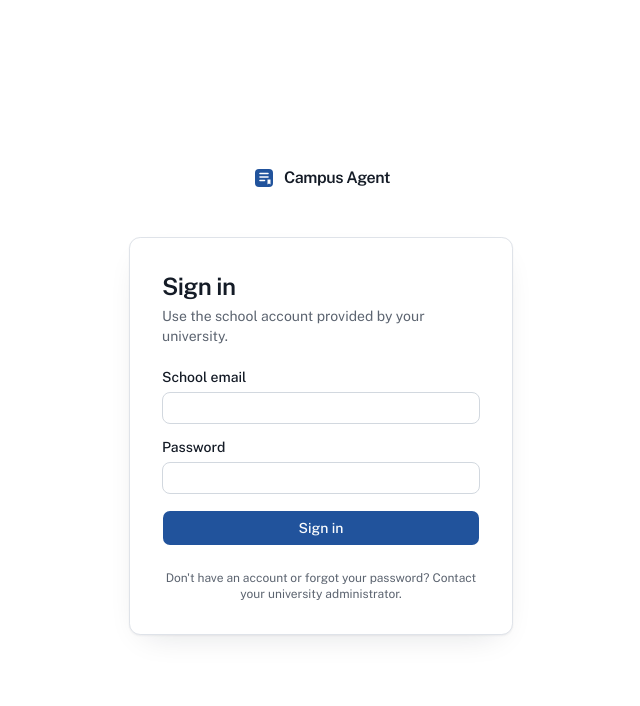
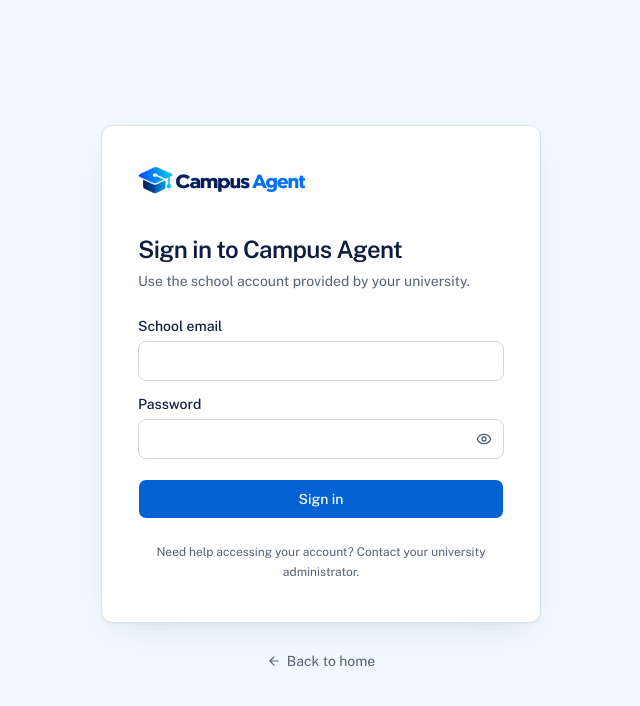
Before and after one commit to jjohnlesterr/campus-agent, a Next.js app: page /login in a window 1280 px wide. Shown: the top 706 px of the page, without its empty margins (319-959 px from the left). Built offline with nearby package versions, Linux system fonts and the light colour scheme; no server answers; the database is empty.

Commit message:
feat: polish landing and login branding

```diff
--- a/app/(auth)/layout.tsx
+++ b/app/(auth)/layout.tsx
@@ -1,18 +1,26 @@
+import { ArrowLeft } from "lucide-react"
 import Link from "next/link"
 
-import { Wordmark } from "@/components/shared/wordmark"
-import { getBranding } from "@/lib/branding"
+import { Logo } from "@/components/shared/logo"
 
-export default async function AuthLayout({ children }: { children: React.ReactNode }) {
-  const { assistantName } = await getBranding()
-
+// Sign in and first-login Change Password share this centered card.
+export default function AuthLayout({ children }: { children: React.ReactNode }) {
   return (
-    <main className="flex flex-1 flex-col items-center justify-center gap-10 px-4 py-12">
-      <Link href="/" className="rounded-md outline-none focus-visible:ring-3 focus-visible:ring-ring/50">
-        <Wordmark name={assistantName} />
-      </Link>
-      <div className="w-full max-w-sm rounded-xl border bg-card p-6 shadow-[0_1px_2px_oklch(0.22_0.025_262/0.05),0_12px_32px_-16px_oklch(0.22_0.025_262/0.16)] sm:p-8">
-        {children}
+    <main className="auth-page flex flex-1 flex-col items-center justify-center bg-[var(--canvas)] px-4 py-10 sm:py-16">
+      <div className="w-full max-w-[440px]">
+        <div className="rounded-xl border bg-background px-6 py-8 shadow-[0_1px_2px_oklch(0.3_0.05_260/0.05),0_12px_32px_-18px_oklch(0.3_0.05_260/0.18)] sm:px-9 sm:py-10">
+          <Link href="/" aria-label="Campus Agent home" className="inline-block rounded-md outline-none focus-visible:ring-3 focus-visible:ring-ring/50">
+            <Logo className="h-7 w-auto" priority />
+          </Link>
+          <div className="mt-8">{children}</div>
+        </div>
+        <Link
+          href="/"
+          className="mx-auto mt-6 flex w-fit items-center gap-1.5 rounded-md px-2 py-1 text-sm text-muted-foreground transition-colors outline-none hover:text-foreground focus-visible:ring-3 focus-visible:ring-ring/50"
+        >
+          <ArrowLeft className="size-3.5" aria-hidden="true" />
+          Back to home
+        </Link>
       </div>
     </main>
   )
--- a/app/(auth)/login/page.tsx
+++ b/app/(auth)/login/page.tsx
@@ -2,27 +2,26 @@
 
 import { LoginForm } from "@/components/auth/login-form"
 import { getCurrentProfile, nextPathFor } from "@/lib/auth"
+import { getBranding } from "@/lib/branding"
 
 export default async function LoginPage({ searchParams }: PageProps<"/login">) {
-  const profile = await getCurrentProfile()
+  const [profile, { assistantName }] = await Promise.all([getCurrentProfile(), getBranding()])
   if (profile) redirect(nextPathFor(profile))
 
   const { error } = await searchParams
 
   return (
     <>
-      <h1 className="text-2xl font-semibold tracking-tight">Sign in</h1>
-      <p className="mt-1 mb-6 text-sm text-muted-foreground">
-        Use the school account provided by your university.
-      </p>
+      <h1 className="text-2xl font-semibold tracking-tight">Sign in to {assistantName}</h1>
+      <p className="mt-1.5 mb-7 text-sm text-muted-foreground">Use the school account provided by your university.</p>
       {error === "confirm" && (
-        <p role="alert" className="mb-4 text-sm text-destructive">
+        <p role="alert" className="mb-4 rounded-md border border-destructive/20 bg-destructive/5 px-3 py-2 text-sm text-destructive">
           That link is invalid or has expired. Contact your administrator for a new one.
         </p>
       )}
       <LoginForm />
-      <p className="mt-6 text-center text-xs text-muted-foreground">
-        Don&apos;t have an account or forgot your password? Contact your university administrator.
+      <p className="mt-6 text-center text-xs leading-relaxed text-muted-foreground">
+        Need help accessing your account? Contact your university administrator.
       </p>
     </>
   )
--- a/app/globals.css
+++ b/app/globals.css
@@ -91,6 +91,24 @@
   --ink-muted: oklch(0.76 0.03 258);
 }
 
+/* Public landing, sign-in and student app: white / light sky-blue canvas, deep navy
+   type and the Campus Agent blue from the logo. Applies only while those are mounted
+   (the admin console sets the same palette in app/admin/admin.css). */
+:root:has(.landing-page),
+:root:has(.auth-page),
+:root:has(.student-shell) {
+  --canvas: oklch(0.975 0.012 238);
+  --foreground: oklch(0.24 0.07 264);
+  --primary: oklch(0.52 0.19 258);
+  --primary-foreground: oklch(0.99 0.005 255);
+  --muted-foreground: oklch(0.49 0.035 256);
+  --accent: oklch(0.948 0.028 250);
+  --accent-foreground: oklch(0.42 0.16 258);
+  --border: oklch(0.912 0.012 250);
+  --input: oklch(0.87 0.016 250);
+  --ring: oklch(0.6 0.16 256);
+}
+
 .dark {
   --background: oklch(0.145 0 0);
   --foreground: oklch(0.985 0 0);
--- a/app/page.tsx
+++ b/app/page.tsx
@@ -1,176 +1,132 @@
-import { BookOpen, Building2, CalendarDays, FileCheck2, MapPin, ShieldCheck } from "lucide-react"
+import { BookOpen, Building2, CalendarDays, FileCheck2, ShieldCheck } from "lucide-react"
 import Link from "next/link"
 
 import { QuestionComposer } from "@/components/assistant/question-composer"
 import { ExampleAnswer } from "@/components/landing/example-answer"
+import { LandingNav } from "@/components/landing/landing-nav"
+import { Logo } from "@/components/shared/logo"
 import { HowItWorksSteps } from "@/components/shared/how-it-works-steps"
-import { Wordmark } from "@/components/shared/wordmark"
 import { buttonVariants } from "@/components/ui/button"
-import { getCurrentProfile, homePathFor } from "@/lib/auth"
 import { getBranding } from "@/lib/branding"
 
 const SUGGESTIONS = [
-  "How do I enroll?",
+  "How do I fix an INC grade?",
+  "Where is the Registrar?",
   "What are the Dean's List requirements?",
-  "Where is the Registrar?",
-  "What are the admission requirements?",
+  "How do I request my TOR?",
 ]
 
 const SOURCES = [
-  { icon: BookOpen, name: "Student handbook", use: "Policies, academic rules and procedures" },
-  { icon: FileCheck2, name: "Official memos and guidelines", use: "Updated processes, reviewed by staff" },
-  { icon: Building2, name: "Office directory", use: "Who handles what, office heads and hours" },
-  { icon: CalendarDays, name: "Calendar of activities", use: "Events, exams and university dates" },
-  { icon: MapPin, name: "Campus map", use: "Where each office and building is" },
+  { icon: BookOpen, name: "Student Handbook", use: "Academic rules, policies and procedures" },
+  { icon: FileCheck2, name: "Official Memos and Policies", use: "Updated processes, reviewed by university staff" },
+  { icon: Building2, name: "Campus / Office Information", use: "Which office handles what, and where it is" },
+  { icon: CalendarDays, name: "Academic Calendar", use: "Enrollment, exams and university dates" },
 ]
 
-
 export default async function LandingPage() {
-  const [{ assistantName, universityName }, profile] = await Promise.all([
-    getBranding(),
-    getCurrentProfile(),
-  ])
+  const { assistantName, universityName } = await getBranding()
 
   return (
-    <div className="flex flex-1 flex-col">
-      <header className="border-b">
-        <div className="mx-auto flex h-16 max-w-6xl items-center justify-between gap-4 px-4 sm:px-6">
-          <Link href="/" className="rounded-md outline-none focus-visible:ring-3 focus-visible:ring-ring/50">
-            <Wordmark name={assistantName} className="text-[0.95rem]" />
-          </Link>
-          <nav aria-label="Main" className="flex items-center gap-1 sm:gap-2">
-            <a
-              href="#how-it-works"
-              className="hidden rounded-md px-3 py-2 text-sm text-muted-foreground transition-colors hover:text-foreground sm:block"
-            >
-              How it works
-            </a>
-            <a
-              href="#sources"
-              className="hidden rounded-md px-3 py-2 text-sm text-muted-foreground transition-colors hover:text-foreground sm:block"
-            >
-              Verified sources
-            </a>
-            {profile ? (
-              <Link href={homePathFor(profile.role)} className={buttonVariants({ size: "lg" })}>
-                Open {assistantName}
-              </Link>
-            ) : (
-              <Link href="/login" className={buttonVariants({ variant: "outline", size: "lg" })}>
-                Student sign in
-              </Link>
-            )}
-          </nav>
-        </div>
-      </header>
+    <div className="landing-page flex flex-1 flex-col bg-background">
+      <LandingNav />
 
       <main className="flex-1">
-        {/* Hero: the question box next to what an answer looks like */}
-        <section className="mx-auto grid max-w-6xl gap-12 px-4 pt-14 pb-20 sm:px-6 lg:grid-cols-[1.05fr_1fr] lg:items-center lg:gap-16 lg:pt-20 lg:pb-28">
-          <div className="flex flex-col gap-8">
-            <div>
-              <h1 className="text-4xl leading-[1.08] font-semibold tracking-[-0.03em] sm:text-5xl lg:text-[3.4rem]">
-                The next step, the right office, and the official source.
+        {/* Hero: centered headline and the ask box */}
+        <section className="border-b bg-[var(--canvas)]">
+          <div className="mx-auto flex max-w-3xl flex-col items-center px-4 pt-16 pb-20 text-center sm:px-6 lg:pt-24 lg:pb-24">
+            <p className="text-xs font-semibold tracking-[0.14em] text-primary uppercase">Your campus AI assistant</p>
+            <h1 className="mt-4 text-4xl leading-[1.08] font-semibold tracking-[-0.03em] text-balance sm:text-5xl lg:text-[3.5rem]">
+              Know what to do next <br className="hidden sm:block" />
+              on campus.
             </h1>
-              <p className="mt-5 max-w-xl text-lg leading-relaxed text-muted-foreground">
-                {assistantName} turns {universityName ?? "your university"}&apos;s handbook, memos and
-                office directory into clear, step-by-step guidance — so you know what to do and where
-                to go.
+            <p className="mt-5 max-w-2xl text-base leading-relaxed text-muted-foreground sm:text-lg">
+              {assistantName} turns {universityName ? `${universityName}'s` : "your university's"} handbook, policies, memos,
+              and campus information into clear guidance so you can find the right process, office, and official source.
             </p>
-            </div>
 
+            <div className="mt-9 w-full text-left">
               <QuestionComposer
                 size="large"
-              placeholder="Ask about enrollment, school procedures, or campus services…"
+                placeholder="Ask about enrollment, grades, requirements, offices, or school procedures..."
                 suggestions={SUGGESTIONS}
                 notConnectedMessage="Public answers are coming soon. Students can sign in to see what's available today."
               />
+            </div>
 
-            <p className="flex items-start gap-2 text-sm text-muted-foreground">
-              <ShieldCheck className="mt-0.5 size-4 shrink-0 text-primary" aria-hidden="true" />
-              Public answers use only information the university has marked public. Sign in with your
-              school account for guidance tailored to your college and program.
+            <p className="mt-6 flex max-w-xl items-start gap-2 text-left text-sm text-muted-foreground sm:items-center">
+              <ShieldCheck className="mt-0.5 size-4 shrink-0 text-primary sm:mt-0" aria-hidden="true" />
+              Answers come only from information your university has verified and published.
             </p>
           </div>
-
-          <ExampleAnswer />
         </section>
 
         {/* How it works */}
-        <section id="how-it-works" className="scroll-mt-20 border-t bg-muted/50">
+        <section id="how-it-works" className="scroll-mt-20">
           <div className="mx-auto max-w-6xl px-4 py-20 sm:px-6">
-            <h2 className="max-w-2xl text-3xl font-semibold tracking-tight">
-              Built to guide, not to guess
-            </h2>
-            <p className="mt-3 max-w-2xl text-muted-foreground">
-              School processes are spread across handbooks, memos and office notices. {assistantName}{" "}
-              brings them together and answers with structure.
+            <div className="mx-auto max-w-2xl text-center">
+              <h2 className="text-3xl font-semibold tracking-tight">Built to guide, not to guess</h2>
+              <p className="mt-3 text-muted-foreground">
+                School processes are spread across handbooks, memos and office notices. {assistantName} brings them
+                together and answers with structure.
               </p>
-
+            </div>
             <HowItWorksSteps className="mt-12 grid gap-10 md:grid-cols-3 md:gap-8" />
+            <div className="mx-auto mt-14 max-w-xl">
+              <ExampleAnswer />
+            </div>
           </div>
         </section>
 
         {/* Verified sources */}
-        <section id="sources" className="scroll-mt-20 border-t">
-          <div className="mx-auto grid max-w-6xl gap-12 px-4 py-20 sm:px-6 lg:grid-cols-[1fr_1.2fr] lg:gap-16">
-            <div>
-              <h2 className="text-3xl font-semibold tracking-tight">Answers from official sources only</h2>
+        <section id="sources" className="scroll-mt-20 border-t bg-[var(--canvas)]">
+          <div className="mx-auto max-w-6xl px-4 py-20 sm:px-6">
+            <div className="mx-auto max-w-2xl text-center">
+              <h2 className="text-3xl font-semibold tracking-tight">Verified sources</h2>
               <p className="mt-3 leading-relaxed text-muted-foreground">
-                University staff decide what {assistantName} knows. Guides are reviewed before they are
-                published, and every school-specific answer shows where it came from.
+                University staff decide what {assistantName} knows. Guides are reviewed before they are published, and
+                every school-specific answer shows where it came from.
               </p>
-              <blockquote className="mt-8 border-l border-border pl-4 text-sm leading-relaxed text-muted-foreground">
-                When no verified source exists, it says so:
-                <span className="mt-2 block text-foreground">
-                  “I couldn&apos;t find a verified university source for this yet. You may contact the
-                  Office of the Registrar for confirmation.”
+            </div>
+            <ul className="mt-12 grid gap-4 sm:grid-cols-2 lg:grid-cols-4">
+              {SOURCES.map(({ icon: Icon, name, use }) => (
+                <li key={name} className="rounded-lg border bg-background p-5 shadow-[0_1px_2px_oklch(0.3_0.05_260/0.05)]">
+                  <span className="flex size-9 items-center justify-center rounded-md bg-accent text-accent-foreground">
+                    <Icon className="size-4" aria-hidden="true" />
                   </span>
-              </blockquote>
-            </div>
-
-            <ul className="divide-y rounded-xl border">
-              {SOURCES.map(({ icon: Icon, name, use }) => (
-                <li key={name} className="flex items-center gap-4 px-5 py-4">
-                  <Icon className="size-5 shrink-0 text-primary" aria-hidden="true" />
-                  <div className="min-w-0">
-                    <p className="font-medium">{name}</p>
-                    <p className="text-sm text-muted-foreground">{use}</p>
-                  </div>
+                  <p className="mt-4 font-medium">{name}</p>
+                  <p className="mt-1 text-sm leading-relaxed text-muted-foreground">{use}</p>
                 </li>
               ))}
             </ul>
+            <p className="mx-auto mt-10 max-w-2xl text-center text-sm leading-relaxed text-muted-foreground">
+              When no verified source exists, it says so:{" "}
+              <span className="text-foreground">
+                “I couldn&apos;t find a verified university source for this yet.”
+              </span>
+            </p>
           </div>
         </section>
 
-        {/* Students */}
-        <section className="border-t bg-ink text-ink-foreground">
-          <div className="mx-auto flex max-w-6xl flex-col gap-8 px-4 py-16 sm:px-6 md:flex-row md:items-center md:justify-between">
-            <div className="max-w-xl">
-              <h2 className="text-2xl font-semibold tracking-tight">Enrolled student?</h2>
-              <p className="mt-2 leading-relaxed text-ink-muted">
-                Sign in with your school account to save your conversations and see announcements and
-                events from your college first.
+        {/* About */}
+        <section id="about" className="scroll-mt-20 border-t">
+          <div className="mx-auto flex max-w-3xl flex-col items-center px-4 py-20 text-center sm:px-6">
+            <h2 className="text-3xl font-semibold tracking-tight">About {assistantName}</h2>
+            <p className="mt-3 leading-relaxed text-muted-foreground">
+              {assistantName} helps students navigate university processes using official information. It explains
+              what to do and where to go — it does not submit requests or process transactions. Student accounts are
+              created by your university; there is no public sign-up.
             </p>
-            </div>
-            <div className="flex flex-wrap gap-3">
-              <Link
-                href="/login"
-                className={buttonVariants({
-                  size: "lg",
-                  className: "bg-ink-foreground px-4 text-ink hover:bg-ink-foreground/90",
-                })}
-              >
+            <Link href="/login" className={buttonVariants({ size: "lg", className: "mt-8 px-5" })}>
               Sign in
             </Link>
-            </div>
+            <p className="mt-3 text-xs text-muted-foreground">Use the school account provided by your university.</p>
           </div>
         </section>
       </main>
 
       <footer className="border-t">
-        <div className="mx-auto flex max-w-6xl flex-col gap-2 px-4 py-8 text-sm text-muted-foreground sm:flex-row sm:items-center sm:justify-between sm:px-6">
-          <Wordmark name={assistantName} className="text-sm text-foreground" />
+        <div className="mx-auto flex max-w-6xl flex-col gap-3 px-4 py-8 text-sm text-muted-foreground sm:flex-row sm:items-center sm:justify-between sm:px-6">
+          <Logo className="h-5 w-auto self-start sm:self-auto" />
           <p>{assistantName} explains university processes. It does not submit requests or official transactions.</p>
         </div>
       </footer>
--- a/components/auth/login-form.tsx
+++ b/components/auth/login-form.tsx
@@ -1,6 +1,7 @@
 "use client"
 
-import { useActionState } from "react"
+import { CircleAlert, Eye, EyeOff } from "lucide-react"
+import { useActionState, useState, useTransition } from "react"
 
 import { login } from "@/app/(auth)/actions"
 import { Button } from "@/components/ui/button"
@@ -10,9 +11,20 @@
 // Sign-in only: accounts are provisioned by an administrator.
 export function LoginForm() {
   const [state, formAction, pending] = useActionState(login, undefined)
+  const [, startTransition] = useTransition()
+  const [showPassword, setShowPassword] = useState(false)
+  const error = state?.error
 
   return (
-    <form action={formAction} className="flex flex-col gap-4">
+    <form
+      // Submit manually so the email stays filled in after a failed attempt.
+      onSubmit={(event) => {
+        event.preventDefault()
+        const data = new FormData(event.currentTarget)
+        startTransition(() => formAction(data))
+      }}
+      className="flex flex-col gap-4"
+    >
       <div className="flex flex-col gap-2">
         <Label htmlFor="email">School email</Label>
         <Input
@@ -21,28 +33,47 @@
           type="email"
           autoComplete="email"
           required
-          aria-invalid={Boolean(state?.error)}
+          className="h-10"
+          aria-describedby={error ? "login-error" : undefined}
         />
       </div>
       <div className="flex flex-col gap-2">
         <Label htmlFor="password">Password</Label>
+        <div className="relative">
           <Input
             id="password"
             name="password"
-          type="password"
+            type={showPassword ? "text" : "password"}
             autoComplete="current-password"
             required
-          aria-invalid={Boolean(state?.error)}
+            className="h-10 pr-11"
+            aria-describedby={error ? "login-error" : undefined}
           />
+          <button
+            type="button"
+            onClick={() => setShowPassword((v) => !v)}
+            aria-label={showPassword ? "Hide password" : "Show password"}
+            aria-pressed={showPassword}
+            aria-controls="password"
+            className="absolute inset-y-0 right-0 flex w-10 items-center justify-center rounded-r-lg text-muted-foreground outline-none hover:text-foreground focus-visible:ring-3 focus-visible:ring-ring/50"
+          >
+            {showPassword ? <EyeOff className="size-4" aria-hidden="true" /> : <Eye className="size-4" aria-hidden="true" />}
+          </button>
+        </div>
       </div>
 
-      {state?.error && (
-        <p role="alert" className="text-sm text-destructive">
-          {state.error}
+      {error && (
+        <p
+          id="login-error"
+          role="alert"
+          className="flex items-start gap-2 rounded-md border border-destructive/20 bg-destructive/5 px-3 py-2 text-sm text-destructive"
+        >
+          <CircleAlert className="mt-0.5 size-4 shrink-0" aria-hidden="true" />
+          {error}
         </p>
       )}
 
-      <Button type="submit" size="lg" disabled={pending}>
+      <Button type="submit" size="lg" disabled={pending} className="mt-1 h-10 w-full">
         {pending ? "Signing in…" : "Sign in"}
       </Button>
     </form>
--- /dev/null
+++ b/components/landing/landing-nav.tsx
@@ -0,0 +1,62 @@
+"use client"
+
+import { Menu } from "lucide-react"
+import Link from "next/link"
+import { useState } from "react"
+
+import { Logo as LandingLogo } from "@/components/shared/logo"
+import { buttonVariants } from "@/components/ui/button"
+import { Sheet, SheetContent, SheetTitle, SheetTrigger } from "@/components/ui/sheet"
+
+const LINKS = [
+  { href: "#how-it-works", label: "How it works" },
+  { href: "#sources", label: "Verified sources" },
+  { href: "#about", label: "About" },
+]
+
+
+// Accounts are provisioned by administrators: "Sign in" is the only auth action.
+export function LandingNav() {
+  const [open, setOpen] = useState(false)
+
+  return (
+    <header className="sticky top-0 z-30 border-b bg-background">
+      <div className="mx-auto flex h-16 max-w-6xl items-center justify-between gap-4 px-4 sm:px-6">
+        <Link href="/" aria-label="Campus Agent home" className="shrink-0 rounded-md outline-none focus-visible:ring-3 focus-visible:ring-ring/50">
+          <LandingLogo className="h-6 w-auto sm:h-7" priority />
+        </Link>
+
+        <div className="flex items-center gap-1 sm:gap-2">
+          <nav aria-label="Main" className="hidden items-center gap-1 md:flex">
+            {LINKS.map((l) => (
+              <a key={l.href} href={l.href} className="rounded-md px-3 py-2 text-sm text-muted-foreground transition-colors outline-none hover:text-foreground focus-visible:ring-3 focus-visible:ring-ring/50">
+                {l.label}
+              </a>
+            ))}
+          </nav>
+          <Link href="/login" className={buttonVariants({ size: "lg", className: "px-4" })}>
+            Sign in
+          </Link>
+          <Sheet open={open} onOpenChange={setOpen}>
+            <SheetTrigger aria-label="Open menu" className="inline-flex size-9 items-center justify-center rounded-md text-muted-foreground outline-none hover:bg-muted hover:text-foreground focus-visible:ring-3 focus-visible:ring-ring/50 md:hidden">
+              <Menu className="size-5" aria-hidden="true" />
+            </SheetTrigger>
+            <SheetContent side="right" className="w-72 max-w-[calc(100vw-2rem)] gap-0 p-0">
+              <SheetTitle className="border-b px-5 py-4">
+                <LandingLogo className="h-6 w-auto" />
+                <span className="sr-only">Menu</span>
+              </SheetTitle>
+              <nav aria-label="Main" className="flex flex-col p-3">
+                {LINKS.map((l) => (
+                  <a key={l.href} href={l.href} onClick={() => setOpen(false)} className="rounded-md px-3 py-2.5 text-sm font-medium outline-none hover:bg-muted focus-visible:ring-3 focus-visible:ring-ring/50">
+                    {l.label}
+                  </a>
+                ))}
+              </nav>
+            </SheetContent>
+          </Sheet>
+        </div>
+      </div>
+    </header>
+  )
+}
```
Also changed, not shown: public/assets/logo.png (added). Lines whose indentation alone changed are shown as unchanged.
